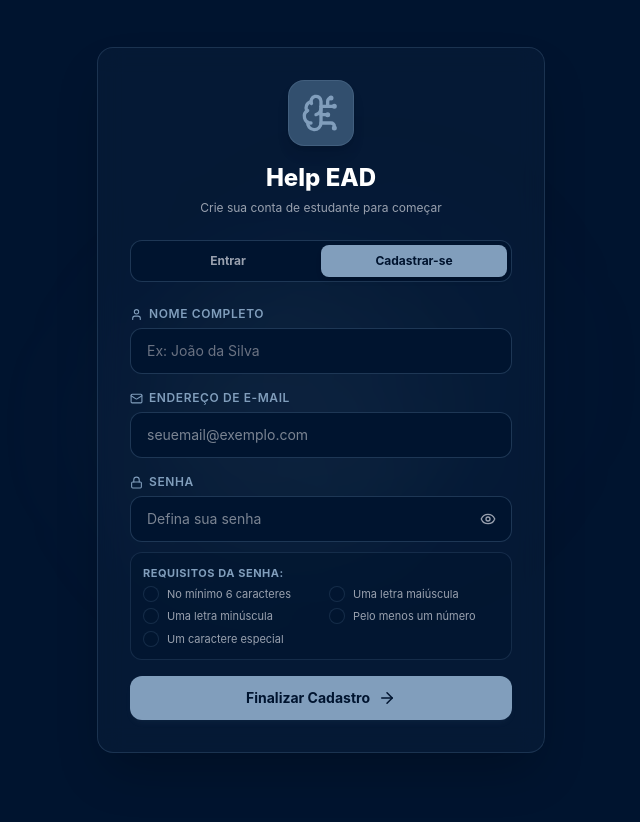
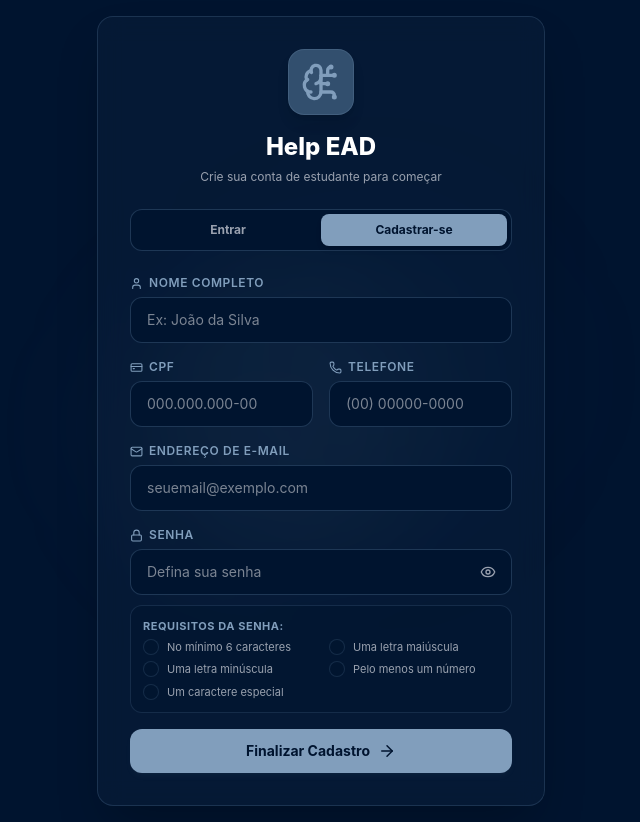
Before and after one commit to arporj/ead-help, a React (Vite) app: page /login in a window 1280 px wide. Both pictures are taken after a click on the button "Cadastrar-se". Shown: the whole page, without its empty margins (319-959 px from the left). Before the commit the page ends 800 px from the top, so only its background shows below. Built offline with nearby package versions, Linux system fonts and the light colour scheme; no server answers.

Commit message:
feat(auth): adicionar obrigatoriedade de Nome, CPF e Telefone no cadastro

```diff
--- a/src/pages/Login.tsx
+++ b/src/pages/Login.tsx
@@ -1,7 +1,7 @@
 import React, { useState } from 'react';
 import { useNavigate } from 'react-router-dom';
 import { useAuth } from '../contexts/AuthContext';
-import { BrainCircuit, ShieldAlert, ArrowRight, User, Lock, Mail, CheckCircle, Check, Eye, EyeOff } from 'lucide-react';
+import { BrainCircuit, ShieldAlert, ArrowRight, User, Lock, Mail, CheckCircle, Check, Eye, EyeOff, Phone, CreditCard } from 'lucide-react';
 import { supabase } from '../lib/supabaseClient';
 
 export const Login: React.FC = () => {
@@ -28,7 +28,33 @@ export const Login: React.FC = () => {
   const [signUpEmail, setSignUpEmail] = useState('');
   const [signUpPassword, setSignUpPassword] = useState('');
   const [signUpFullName, setSignUpFullName] = useState('');
+  const [signUpCpf, setSignUpCpf] = useState('');
+  const [signUpPhone, setSignUpPhone] = useState('');
   const [signUpShowPassword, setSignUpShowPassword] = useState(false);
+
+  // Máscaras de Digitação
+  const formatCPF = (value: string) => {
+    const numbers = value.replace(/\D/g, '');
+    return numbers
+      .replace(/(\d{3})(\d)/, '$1.$2')
+      .replace(/(\d{3})(\d)/, '$1.$2')
+      .replace(/(\d{3})(\d{1,2})/, '$1-$2')
+      .replace(/(-\d{2})\d+?$/, '$1');
+  };
+
+  const formatPhone = (value: string) => {
+    const numbers = value.replace(/\D/g, '');
+    if (numbers.length <= 10) {
+      return numbers
+        .replace(/(\d{2})(\d)/, '($1) $2')
+        .replace(/(\d{4})(\d)/, '$1-$2')
+        .replace(/(-\d{4})\d+?$/, '$1');
+    }
+    return numbers
+      .replace(/(\d{2})(\d)/, '($1) $2')
+      .replace(/(\d{5})(\d)/, '$1-$2')
+      .replace(/(-\d{4})\d+?$/, '$1');
+  };
 
   // Common Feedback States
   const [error, setError] = useState('');
@@ -86,8 +112,20 @@ export const Login: React.FC = () => {
     setError('');
     setSuccessMessage('');
 
-    if (!signUpEmail || !signUpPassword || !signUpFullName) {
+    if (!signUpEmail || !signUpPassword || !signUpFullName || !signUpCpf || !signUpPhone) {
       setError('Por favor, preencha todos os campos obrigatórios.');
+      return;
+    }
+
+    const cleanCpf = signUpCpf.replace(/\D/g, '');
+    if (cleanCpf.length !== 11) {
+      setError('Por favor, digite um CPF válido com 11 dígitos.');
+      return;
+    }
+
+    const cleanPhone = signUpPhone.replace(/\D/g, '');
+    if (cleanPhone.length < 10 || cleanPhone.length > 11) {
+      setError('Por favor, digite um telefone válido com DDD (ex: (11) 99999-9999).');
       return;
     }
 
@@ -104,6 +142,8 @@ export const Login: React.FC = () => {
         options: {
           data: {
             full_name: signUpFullName.trim(),
+            cpf: cleanCpf,
+            phone: cleanPhone
           }
         }
       });
@@ -113,6 +153,8 @@ export const Login: React.FC = () => {
       setSuccessMessage('Cadastro realizado com sucesso! Enviamos um link de confirmação para o seu e-mail. Por favor, verifique a sua caixa de entrada e clique no link para ativar sua conta e entrar no sistema.');
       setSignUpEmail('');
       setSignUpFullName('');
+      setSignUpCpf('');
+      setSignUpPhone('');
       setSignUpPassword('');
     } catch (err: any) {
       const errMsg = err.message || '';
@@ -272,12 +314,45 @@ export const Login: React.FC = () => {
               </label>
               <input
                 type="text"
+                required
                 disabled={loading}
                 placeholder="Ex: João da Silva"
                 value={signUpFullName}
                 onChange={(e) => { setSignUpFullName(e.target.value); setError(''); }}
-                className="w-full bg-brand-dark border border-brand-medium/60 rounded-xl px-4 py-3 text-sm focus:border-brand-light focus:outline-none transition-all placeholder:text-gray-500 disabled:opacity-50"
+                className="w-full bg-brand-dark border border-brand-medium/60 rounded-xl px-4 py-3 text-sm focus:border-brand-light focus:outline-none transition-all placeholder:text-gray-550 disabled:opacity-50"
               />
+            </div>
+
+            <div className="grid grid-cols-1 sm:grid-cols-2 gap-4">
+              <div>
+                <label className="block text-xs font-semibold text-brand-light uppercase tracking-wider mb-1.5 flex items-center gap-1.5">
+                  <CreditCard size={13} /> CPF
+                </label>
+                <input
+                  type="text"
+                  required
+                  disabled={loading}
+                  placeholder="000.000.000-00"
+                  value={signUpCpf}
+                  onChange={(e) => { setSignUpCpf(formatCPF(e.target.value)); setError(''); }}
+                  className="w-full bg-brand-dark border border-brand-medium/60 rounded-xl px-4 py-3 text-sm focus:border-brand-light focus:outline-none transition-all placeholder:text-gray-550 disabled:opacity-50"
+                />
+              </div>
+
+              <div>
+                <label className="block text-xs font-semibold text-brand-light uppercase tracking-wider mb-1.5 flex items-center gap-1.5">
+                  <Phone size={13} /> Telefone
+                </label>
+                <input
+                  type="text"
+                  required
+                  disabled={loading}
+                  placeholder="(00) 00000-0000"
+                  value={signUpPhone}
+                  onChange={(e) => { setSignUpPhone(formatPhone(e.target.value)); setError(''); }}
+                  className="w-full bg-brand-dark border border-brand-medium/60 rounded-xl px-4 py-3 text-sm focus:border-brand-light focus:outline-none transition-all placeholder:text-gray-550 disabled:opacity-50"
+                />
+              </div>
             </div>
 
             <div>
@@ -286,6 +361,7 @@ export const Login: React.FC = () => {
               </label>
               <input
                 type="email"
+                required
                 disabled={loading}
                 placeholder="seuemail@exemplo.com"
                 value={signUpEmail}
```
